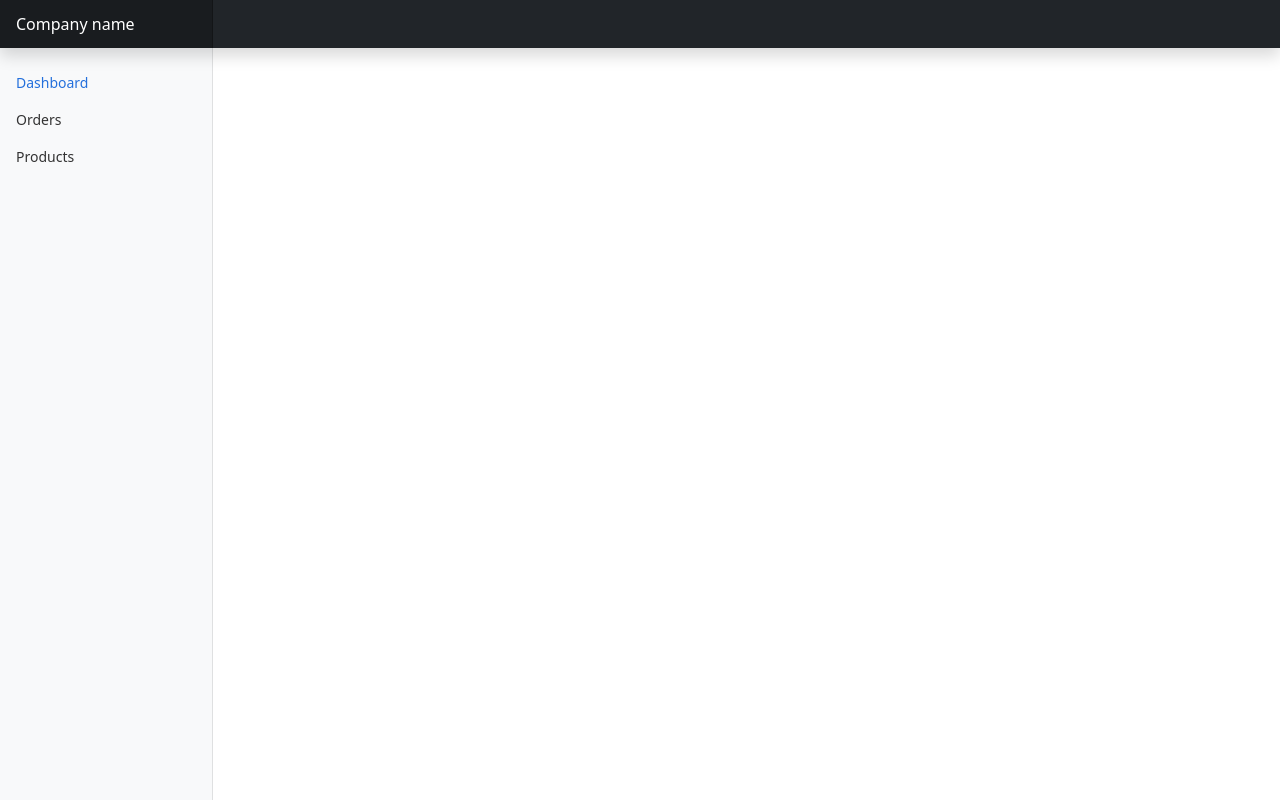
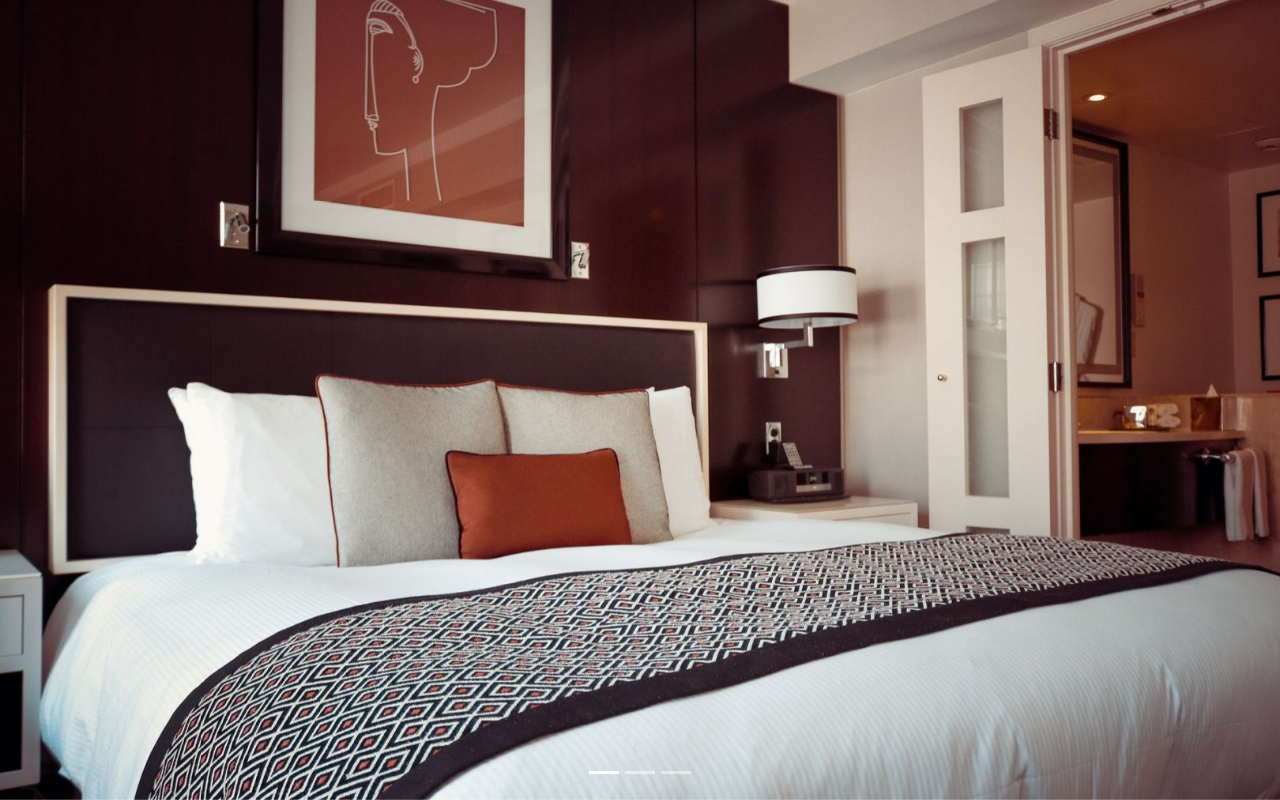
Before and after one commit to Kyllian-Schwedt/next-hotel, a Next.js app: page / in a window 1280 px wide. Built offline with nearby package versions, Linux system fonts and the light colour scheme.

Commit message:
feat: home carousel example

```diff
--- /dev/null
+++ b/src/pages/home_carousel_example.tsx
@@ -0,0 +1,32 @@
+import { Raleway} from '@next/font/google'
+import styles from '@/styles/Home.module.css'
+
+const inter = Raleway({ subsets: ['latin'] })
+
+export default function homeCarouselExample() {
+    return (
+        <div id="carouselExampleIndicators" className="carousel slide" data-bs-ride="true">
+            <div className="carousel-indicators">
+                <button type="button" data-bs-target="#carouselExampleIndicators" data-bs-slide-to="0"
+                        className="active" aria-current="true" aria-label="Slide 1"></button>
+                <button type="button" data-bs-target="#carouselExampleIndicators" data-bs-slide-to="1"
+                        aria-label="Slide 2"></button>
+                <button type="button" data-bs-target="#carouselExampleIndicators" data-bs-slide-to="2"
+                        aria-label="Slide 3"></button>
+            </div>
+            <div className="carousel-inner">
+                <div className={styles.carousel_img}>
+                    <div className="carousel-item active">
+                        <img src="/images_chambres/hotel-room-1447201_1920.jpg" className="d-block w-100" alt="..."></img>
+                    </div>
+                    <div className="carousel-item">
+                        <img src="/images_chambres/hotel-saint-vincent-double-superieure-1-3.jpg" className="d-block w-100" alt="..."></img>
+                    </div>
+                    <div className="carousel-item">
+                        <img src="/images_chambres/white-bed-next-to-white-accent-table-90319.jpg" className="d-block w-100" alt="..."></img>
+                    </div>
+                </div>
+            </div>
+        </div>
+    )
+}
--- a/src/pages/index.tsx
+++ b/src/pages/index.tsx
@@ -1,9 +1,7 @@
 import Head from 'next/head'
-import Image from 'next/image'
 import { Raleway} from '@next/font/google'
 import styles from '@/styles/Home.module.css'
-import Sidebar from '@/components/Sidebar'
-import { useEffect } from 'react';
+import BootStrapCarouselExample from '@/pages/home_carousel_example'
 
 const inter = Raleway({ subsets: ['latin'] })
 
@@ -11,29 +9,14 @@ export default function Home() {
   return (
     <>
       <Head>
-        <title>Create Next App</title>
+        <title>next Hotel</title>
         <meta name="description" content="Generated by create next app" />
         <meta name="viewport" content="width=device-width, initial-scale=1" />
         <link rel="icon" href="/favicon.ico" />
       </Head>
-
-        <header className="navbar navbar-dark sticky-top bg-dark flex-md-nowrap p-0 shadow">
-            <a className="navbar-brand col-md-3 col-lg-2 me-0 px-3" href="#">Company name</a>
-            <button className="navbar-toggler position-absolute d-md-none collapsed" type="button"
-                    data-bs-toggle="collapse" data-bs-target="#sidebarMenu" aria-controls="sidebarMenu"
-                    aria-expanded="false" aria-label="Toggle navigation">
-                <span className="navbar-toggler-icon"></span>
-            </button>
-        </header>
-
-        <div className="container-fluid">
-            <div className="row">
-                <Sidebar />
-                <main className="col-md-9 ms-sm-auto col-lg-10 px-md-4">
-
-                </main>
-            </div>
-        </div>
+      <main>
+            <BootStrapCarouselExample />
+      </main>
     </>
   )
 }
--- a/src/styles/Home.module.css
+++ b/src/styles/Home.module.css
@@ -16,6 +16,12 @@
   width: 100%;
   z-index: 2;
   font-family: var(--font-mono);
+}
+
+.carousel_img img {
+  height: 100vh;
+  width: auto;
+  object-fit: cover;
 }
 
 .description a {
```
